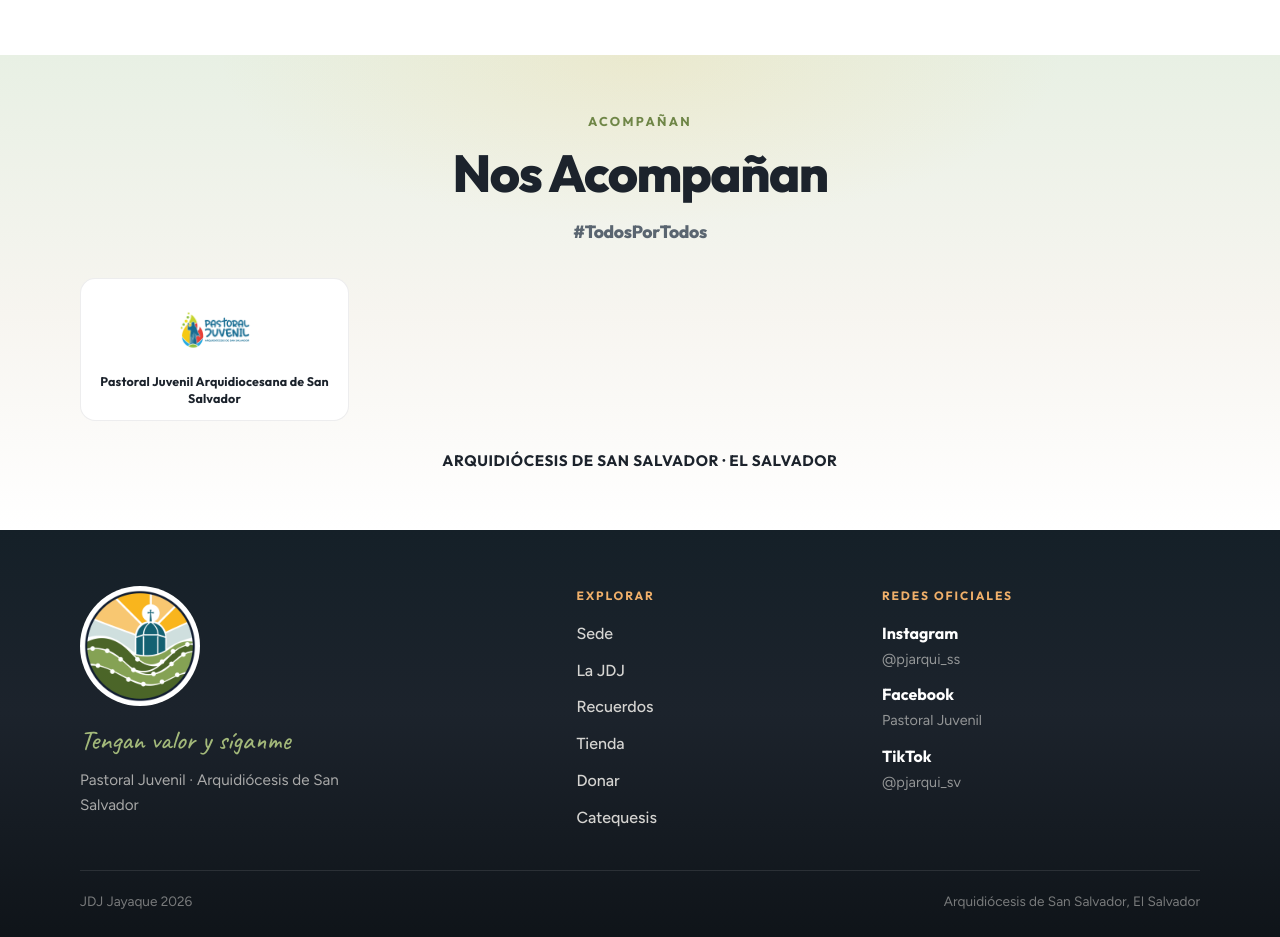
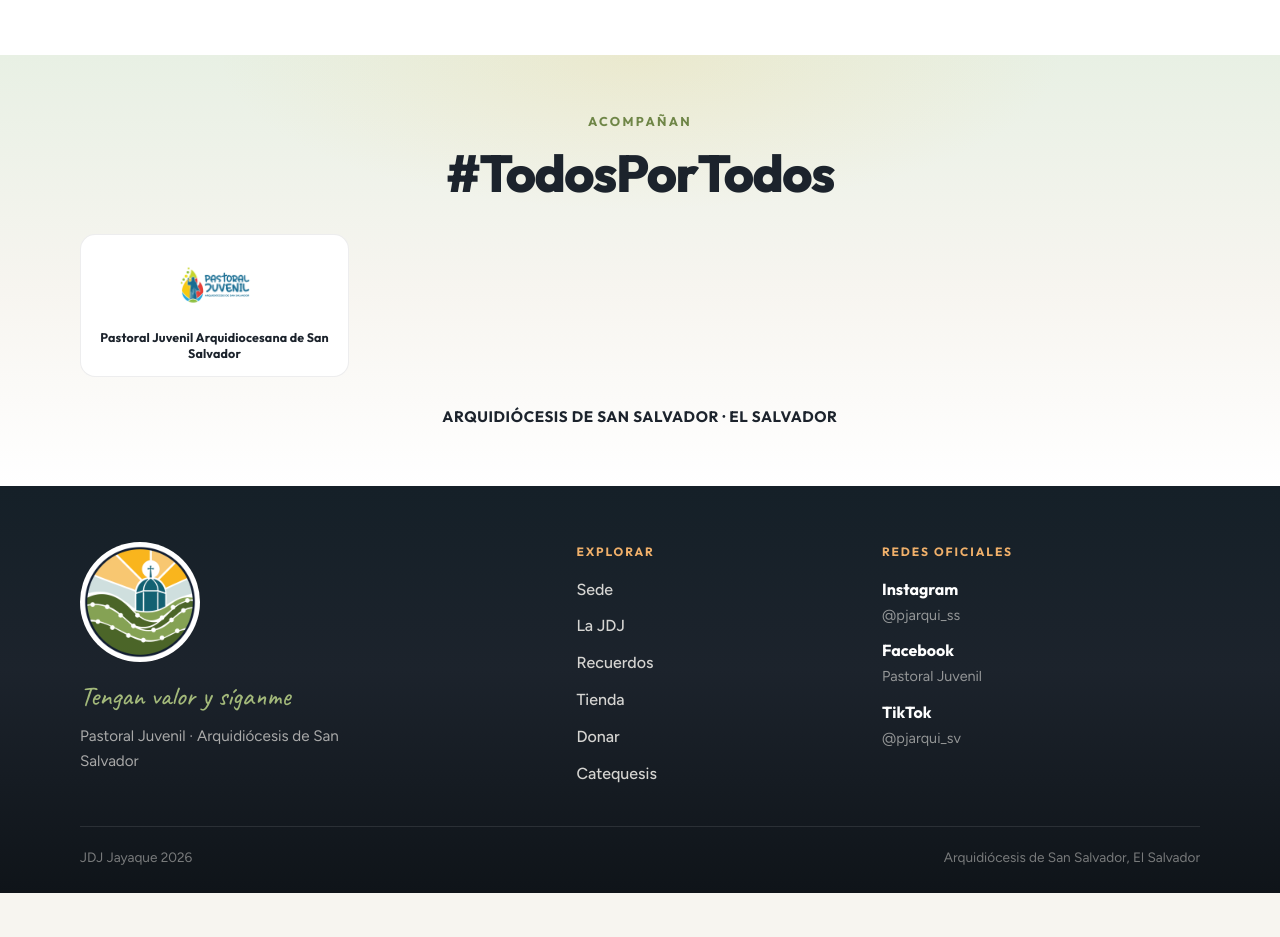
Before and after one commit to sNeroGG/JDJ2026, a React (Vite) app: page / in a window 1280 px wide. Shown: the part 8053-8990 px from the top of the page. After the commit the page ends 8946 px from the top, so only its background shows below. Built offline with nearby package versions, Linux system fonts and the light colour scheme.

Commit message:
Cambios en la vista de Todos porTodos

```diff
--- a/src/components/Partners.css
+++ b/src/components/Partners.css
@@ -23,10 +23,6 @@
 
 .partners__lead {
   max-width: 42ch;
-  font-family: var(--font-display);
-  font-weight: 800;
-  color: var(--navy);
-  letter-spacing: -0.02em;
 }
 
 .partners__grid {
--- a/src/components/Partners.tsx
+++ b/src/components/Partners.tsx
@@ -14,7 +14,9 @@
         <div className="partners__intro reveal">
           <p className="section__eyebrow">{partners.eyebrow}</p>
           <h2 className="section__title partners__title">{partners.title}</h2>
-          <p className="section__lead partners__lead">{partners.lead}</p>
+          {partners.lead ? (
+            <p className="section__lead partners__lead">{partners.lead}</p>
+          ) : null}
         </div>
 
         <div className="partners__grid">
--- a/src/data/defaultContent.ts
+++ b/src/data/defaultContent.ts
@@ -627,8 +627,8 @@
   },
   partners: {
     eyebrow: "Acompañan",
-    title: "Nos Acompañan",
-    lead: "#TodosPorTodos",
+    title: "#TodosPorTodos",
+    lead: "",
     credit: "Arquidiócesis de San Salvador · El Salvador",
     logos: [],
   },
--- a/src/data/savedContent.ts
+++ b/src/data/savedContent.ts
@@ -359,8 +359,8 @@
   },
   "partners": {
     "eyebrow": "Acompañan",
-    "title": "Nos Acompañan",
-    "lead": "#TodosPorTodos",
+    "title": "#TodosPorTodos",
+    "lead": "",
     "credit": "Arquidiócesis de San Salvador · El Salvador",
     "logos": [
       {
--- a/src/pages/AdminPage.tsx
+++ b/src/pages/AdminPage.tsx
@@ -3018,7 +3018,7 @@
             </section>
 
             <section className="admin-panel" id="parte-partners">
-              <h2>Nos Acompañan{partnerCount ? ` (${partnerCount})` : ""}</h2>
+              <h2>#TodosPorTodos{partnerCount ? ` (${partnerCount})` : ""}</h2>
               {allowUploads ? (
               <label className="file-field">
                 Subir logos
--- a/src/utils/adminPanel.ts
+++ b/src/utils/adminPanel.ts
@@ -198,7 +198,7 @@
   {
     id: "partners",
     section: "page",
-    label: "Nos Acompañan",
+    label: "#TodosPorTodos",
     keywords: "arquidiocesis auspiciadores logos institucionales todosportodos",
   },
   {
```
